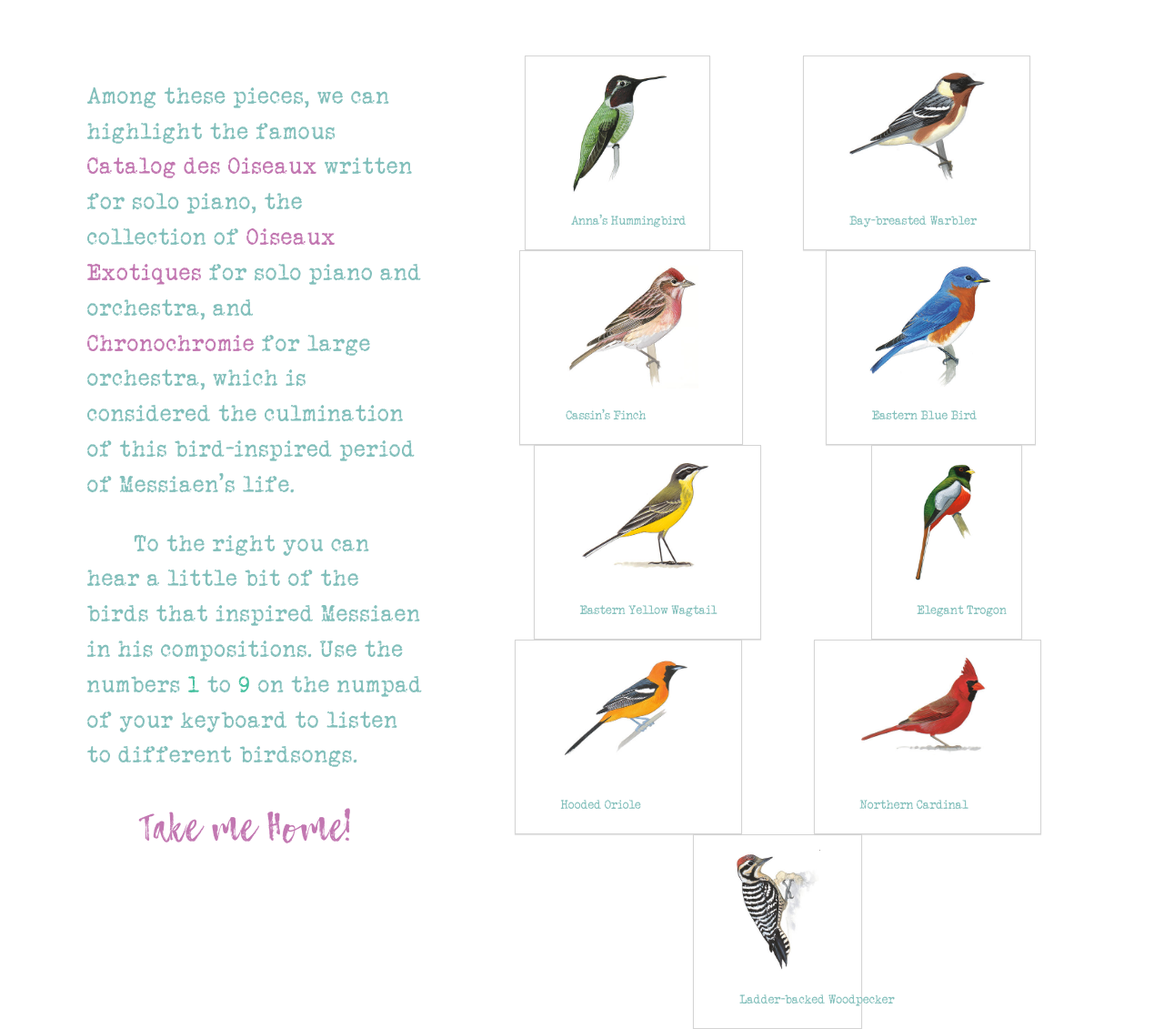
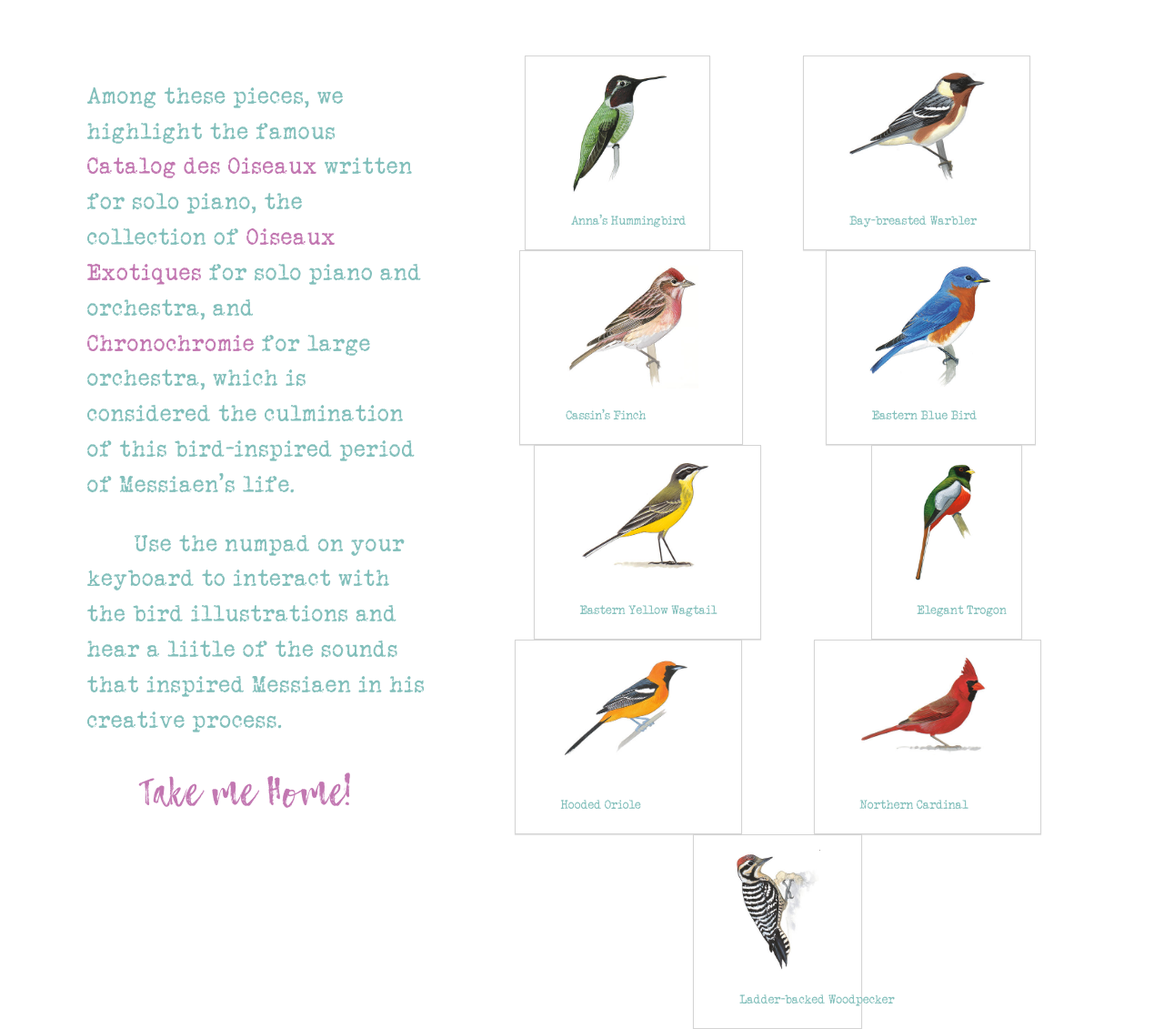
Before and after one commit to brevans25/JavaScript30, a plain HTML site: page html/day01.html in a window 1280 px wide. Shown: the part 872-2003 px from the top of the page at 91% size. Drawn offline with Linux system fonts and the light colour scheme.

Commit message:
Text with minor alterations

```diff
--- a/html/day01.html
+++ b/html/day01.html
@@ -30,8 +30,8 @@
 
       <div class="flex-container-2">
         <div class="paragraphs">
-          <p class="item">Among these pieces, we can highlight the famous <a href="https://www.youtube.com/watch?v=G6Izpdkjrhk" class="links">Catalog des Oiseaux</a> written for solo piano, the collection of <a href="https://www.youtube.com/watch?v=lmjETPAkF70" class="links">Oiseaux Exotiques</a> for solo piano and orchestra, and <a href="https://www.youtube.com/watch?v=_0b7mpiz-xc" class="links">Chronochromie</a> for large orchestra, which is considered the culmination of this bird-inspired period of Messiaen's life.</p>
-          <p>To the right you can hear a little bit of the birds that inspired Messiaen in his compositions. Use the numbers <span class="color">1</span> to <span class="color">9</span> on the numpad of your keyboard to listen to different birdsongs.</p>
+          <p class="item">Among these pieces, we highlight the famous <a href="https://www.youtube.com/watch?v=G6Izpdkjrhk" class="links">Catalog des Oiseaux</a> written for solo piano, the collection of <a href="https://www.youtube.com/watch?v=lmjETPAkF70" class="links">Oiseaux Exotiques</a> for solo piano and orchestra, and <a href="https://www.youtube.com/watch?v=_0b7mpiz-xc" class="links">Chronochromie</a> for large orchestra, which is considered the culmination of this bird-inspired period of Messiaen's life.</p>
+          <p>Use the numpad on your keyboard to interact with the bird illustrations and hear a liitle of the sounds that inspired Messiaen in his creative process.</p>
           <a href="../index.html" class="home">Take me Home!</a>
         </div>
         <div class="bird-grid">
```
